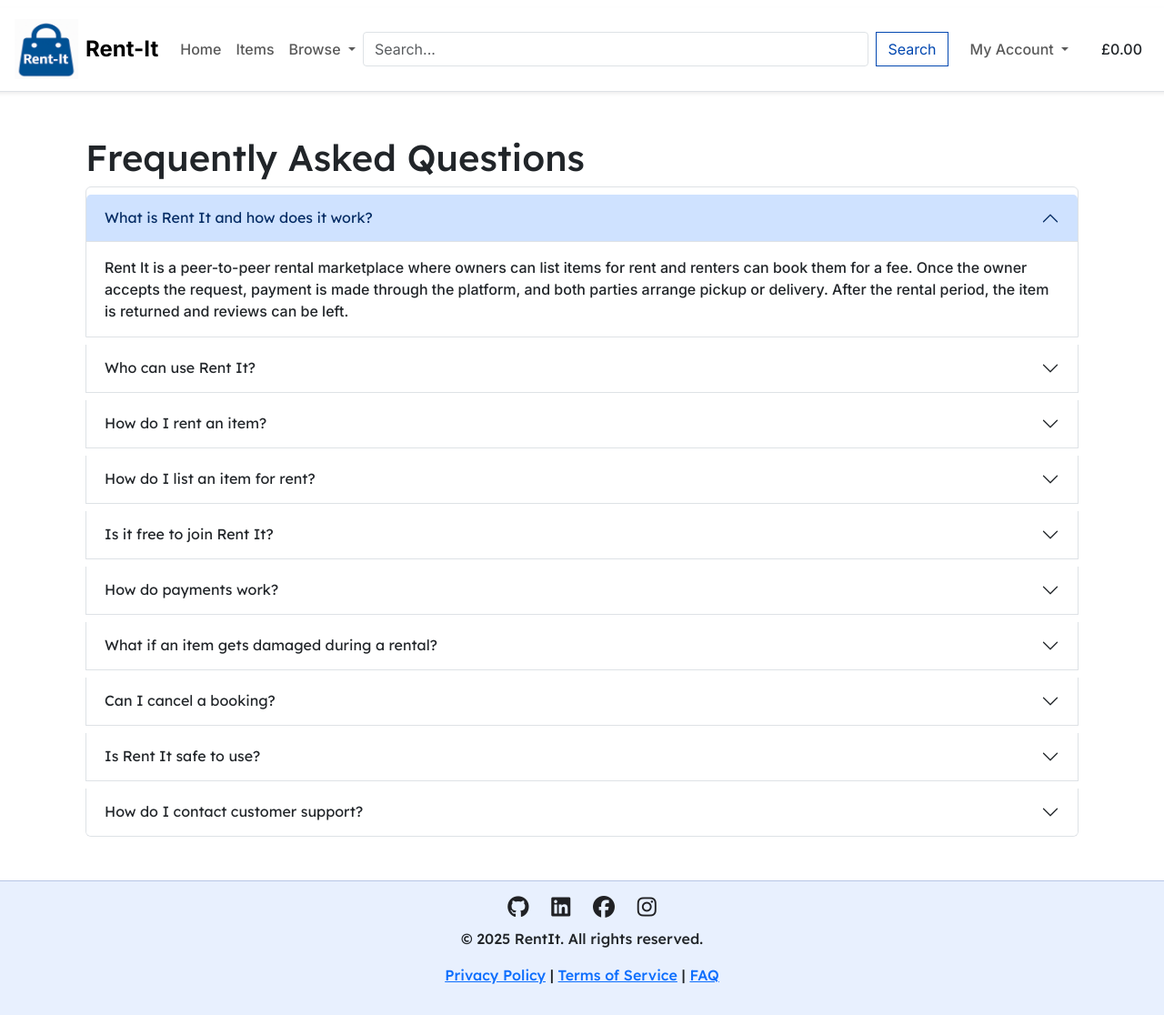
After one commit to GrzegorzStary/Rent-It, a Django app: page /home/faq/ in a window 1280 px wide. The commit adds this page. Shown: the whole page at 91% size. Run offline with Django 5.2, Linux system fonts and the light colour scheme; parts of the project's set-up code (start-up, migrations or seed data) failed here and were passed over; some libraries are stand-ins or nearby versions.

Commit message:
CREATED: FAQ for users to lear more about Rent-It without need of contactiong us.

```diff
--- /dev/null
+++ b/home/templates/home/faq.html
@@ -0,0 +1,181 @@
+{% extends 'base.html' %}
+{% load static %}
+
+{% block title %} -FAQ{% endblock %}
+
+{% block content %}
+
+<div class="container my-5">
+    <h1>Frequently Asked Questions</h1>
+    <div class="accordion" id="faqAccordion">
+
+        <div class="accordion-item">
+            <h2 class="accordion-header" id="heading1">
+                <button class="accordion-button" type="button" data-bs-toggle="collapse" data-bs-target="#collapse1"
+                    aria-expanded="true" aria-controls="collapse1">
+                    What is Rent It and how does it work?
+                </button>
+            </h2>
+            <div id="collapse1" class="accordion-collapse collapse show" aria-labelledby="heading1"
+                data-bs-parent="#faqAccordion">
+                <div class="accordion-body">
+                    Rent It is a peer-to-peer rental marketplace where owners can list items for rent and renters can
+                    book them for a fee. Once the owner accepts the request, payment is made through the platform, and
+                    both parties arrange pickup or delivery. After the rental period, the item is returned and reviews
+                    can be left.
+                </div>
+            </div>
+        </div>
+
+        <div class="accordion-item">
+            <h2 class="accordion-header" id="heading2">
+                <button class="accordion-button collapsed" type="button" data-bs-toggle="collapse"
+                    data-bs-target="#collapse2" aria-expanded="false" aria-controls="collapse2">
+                    Who can use Rent It?
+                </button>
+            </h2>
+            <div id="collapse2" class="accordion-collapse collapse" aria-labelledby="heading2"
+                data-bs-parent="#faqAccordion">
+                <div class="accordion-body">
+                    Anyone 18+ with a valid email, phone number, and payment method can use Rent It. Businesses can also
+                    list items as long as they comply with local laws and our terms.
+                </div>
+            </div>
+        </div>
+
+        <div class="accordion-item">
+            <h2 class="accordion-header" id="heading3">
+                <button class="accordion-button collapsed" type="button" data-bs-toggle="collapse"
+                    data-bs-target="#collapse3" aria-expanded="false" aria-controls="collapse3">
+                    How do I rent an item?
+                </button>
+            </h2>
+            <div id="collapse3" class="accordion-collapse collapse" aria-labelledby="heading3"
+                data-bs-parent="#faqAccordion">
+                <div class="accordion-body">
+                    Browse or search for an item, request a booking for your desired dates, wait for the owner to
+                    confirm, pay through the platform, arrange pickup/delivery, use the item, then return it and leave a
+                    review.
+                </div>
+            </div>
+        </div>
+
+        <div class="accordion-item">
+            <h2 class="accordion-header" id="heading4">
+                <button class="accordion-button collapsed" type="button" data-bs-toggle="collapse"
+                    data-bs-target="#collapse4" aria-expanded="false" aria-controls="collapse4">
+                    How do I list an item for rent?
+                </button>
+            </h2>
+            <div id="collapse4" class="accordion-collapse collapse" aria-labelledby="heading4"
+                data-bs-parent="#faqAccordion">
+                <div class="accordion-body">
+                    After signing up, go to “Create listing” fill in the details, upload photos, set a price and
+                    availability, then publish it. Your item will appear in search results for renters.
+                </div>
+            </div>
+        </div>
+
+        <div class="accordion-item">
+            <h2 class="accordion-header" id="heading5">
+                <button class="accordion-button collapsed" type="button" data-bs-toggle="collapse"
+                    data-bs-target="#collapse5" aria-expanded="false" aria-controls="collapse5">
+                    Is it free to join Rent It?
+                </button>
+            </h2>
+            <div id="collapse5" class="accordion-collapse collapse" aria-labelledby="heading5"
+                data-bs-parent="#faqAccordion">
+                <div class="accordion-body">
+                    Yes! Signing up, browsing, and listing items are free. Rent It charges a small service fee per
+                    transaction when a rental occurs, which is clearly shown at checkout.
+                </div>
+            </div>
+        </div>
+
+        <div class="accordion-item">
+            <h2 class="accordion-header" id="heading6">
+                <button class="accordion-button collapsed" type="button" data-bs-toggle="collapse"
+                    data-bs-target="#collapse6" aria-expanded="false" aria-controls="collapse6">
+                    How do payments work?
+                </button>
+            </h2>
+            <div id="collapse6" class="accordion-collapse collapse" aria-labelledby="heading6"
+                data-bs-parent="#faqAccordion">
+                <div class="accordion-body">
+                    Payments are handled securely through Rent It. Renters pay when the booking is confirmed, and owners
+                    receive payment after the rental ends, minus our small service fee.
+                </div>
+            </div>
+        </div>
+
+        <div class="accordion-item">
+            <h2 class="accordion-header" id="heading7">
+                <button class="accordion-button collapsed" type="button" data-bs-toggle="collapse"
+                    data-bs-target="#collapse7" aria-expanded="false" aria-controls="collapse7">
+                    What if an item gets damaged during a rental?
+                </button>
+            </h2>
+            <div id="collapse7" class="accordion-collapse collapse" aria-labelledby="heading7"
+                data-bs-parent="#faqAccordion">
+                <div class="accordion-body">
+                    Renters are responsible for returning items in the same condition they received them. If an item is
+                    damaged, owners can report the issue and request compensation through Rent It. Compensation is
+                    provided up to the deposit amount specified by the owner during the listing process.
+                    Additionally, renters have the option to purchase their own third-party insurance for extra
+                    protection.
+                </div>
+            </div>
+        </div>
+
+        <div class="accordion-item">
+            <h2 class="accordion-header" id="heading8">
+                <button class="accordion-button collapsed" type="button" data-bs-toggle="collapse"
+                    data-bs-target="#collapse8" aria-expanded="false" aria-controls="collapse8">
+                    Can I cancel a booking?
+                </button>
+            </h2>
+            <div id="collapse8" class="accordion-collapse collapse" aria-labelledby="heading8"
+                data-bs-parent="#faqAccordion">
+                <div class="accordion-body">
+                    Yes. Renters and owners can cancel bookings through the platform. Refunds depend on the timing of
+                    cancellation and the listing’s cancellation policy (Flexible, Moderate, Strict).
+                </div>
+            </div>
+        </div>
+
+        <div class="accordion-item">
+            <h2 class="accordion-header" id="heading9">
+                <button class="accordion-button collapsed" type="button" data-bs-toggle="collapse"
+                    data-bs-target="#collapse9" aria-expanded="false" aria-controls="collapse9">
+                    Is Rent It safe to use?
+                </button>
+            </h2>
+            <div id="collapse9" class="accordion-collapse collapse" aria-labelledby="heading9"
+                data-bs-parent="#faqAccordion">
+                <div class="accordion-body">
+                    Yes. Rent It verifies users, uses secure payment processing, provides damage protection programs,
+                    and has a review system to build trust between owners and renters.
+                </div>
+            </div>
+        </div>
+
+        <div class="accordion-item">
+            <h2 class="accordion-header" id="heading10">
+                <button class="accordion-button collapsed" type="button" data-bs-toggle="collapse"
+                    data-bs-target="#collapse10" aria-expanded="false" aria-controls="collapse10">
+                    How do I contact customer support?
+                </button>
+            </h2>
+            <div id="collapse10" class="accordion-collapse collapse" aria-labelledby="heading10"
+                data-bs-parent="#faqAccordion">
+                <div class="accordion-body">
+                    You can reach our support team by email at example.support@rentit.com, or phone
+                    during business hours. We’re here to help with any questions or issues.
+                </div>
+            </div>
+        </div>
+
+    </div>
+</div>
+
+{% endblock %}
--- a/home/templates/home/privacy_policy.html
+++ b/home/templates/home/privacy_policy.html
@@ -1,5 +1,7 @@
 {% extends "base.html" %}
 {% load static %}
+
+{% block title %} -Privacy Policy{% endblock %}
 
 {% block content %}
 <div style="max-width: 800px; margin: auto; padding: 20px; font-family: Arial, sans-serif; line-height: 1.6;">
--- a/home/templates/home/terms_of_service.html
+++ b/home/templates/home/terms_of_service.html
@@ -1,6 +1,7 @@
 {% extends "base.html" %}
 {% load static %}
 
+{% block title %} -Terms of Service{% endblock %}
 
 {% block content %}
 <div style="max-width: 800px; margin: auto; padding: 20px; font-family: Arial, sans-serif; line-height: 1.6;">
--- a/home/urls.py
+++ b/home/urls.py
@@ -1,5 +1,5 @@
 from django.urls import path
-from .views import Index, search_view, privacy_policy, terms_of_service
+from .views import Index, search_view, privacy_policy, terms_of_service, faq
 from home.views import home
 
 urlpatterns = [
@@ -7,4 +7,5 @@ urlpatterns = [
     path('search/', search_view, name='search'),
     path('privacy-policy/', privacy_policy, name='privacy_policy'),
     path('terms-of-service/', terms_of_service, name='terms_of_service'),
+    path('faq/', faq, name='faq'),
 ]
--- a/home/views.py
+++ b/home/views.py
@@ -31,3 +31,6 @@ def privacy_policy(request):
 
 def terms_of_service(request):
     return render(request, 'home/terms_of_service.html')
+
+def faq(request):
+    return render(request, 'home/faq.html')
--- a/templates/includes/footer.html
+++ b/templates/includes/footer.html
@@ -23,7 +23,8 @@
         <p>&copy; 2025 RentIt. All rights reserved.</p>
         <p>
             <a href="{% url 'privacy_policy' %}">Privacy Policy</a> |
-            <a href="{% url 'terms_of_service' %}">Terms of Service</a>
+            <a href="{% url 'terms_of_service' %}">Terms of Service</a> |
+            <a href="{% url 'faq' %}">FAQ</a>
         </p>
     </div>
 </footer>
```
